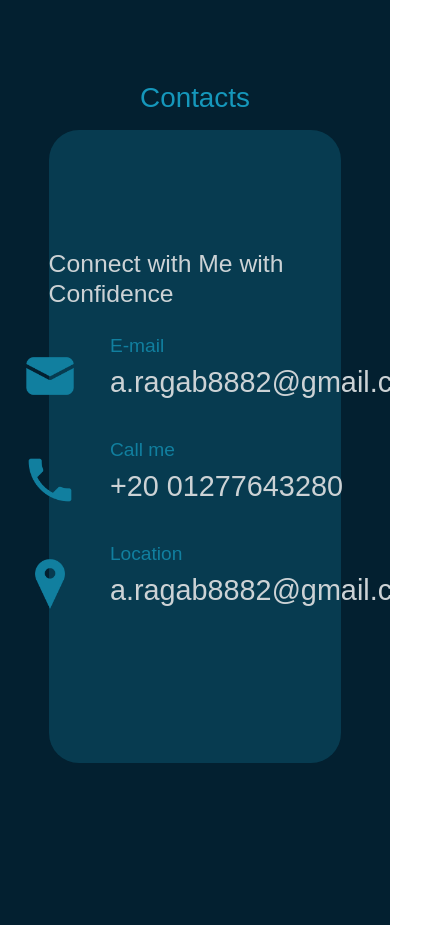
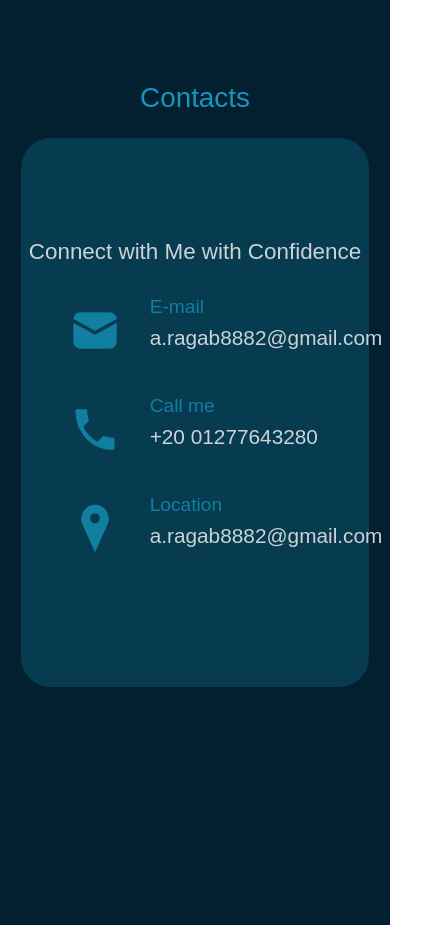
Before and after one commit to AbdallahRagab7/Abdallah-Portfolio, a Vue app: page /#/ in a window 390 px wide. Shown: the part 4040-4965 px from the top of the page, 432 px wide, since content can reach past the window. Built offline with nearby package versions, Linux system fonts and the light colour scheme; a web font is replaced by a local one.

Commit message:
responsive contact

```diff
--- a/src/pages/ContactMe.vue
+++ b/src/pages/ContactMe.vue
@@ -1,6 +1,6 @@
 <template>
   <div class="container">
-    <h1 class="text-center mb-3">Contacts</h1>
+    <h1 class="text-center mb-4">Contacts</h1>
     <div class="contact">
       <h2>Connect with Me with Confidence</h2>
 
@@ -85,6 +85,46 @@ label {
   font-family: var(--heading-font);
   color: var(--primary-color);
   font-size: 1.2rem;
+}
+
+
+
+@media (max-width:768px) {
+    .mycontacts a,
+    .mycontacts p {
+      font-size: 1.4rem;
+    }
+
+
+    img {
+        width: 110px;
+        height: 115px;
+      }
 
 }
+@media (max-width:576px) {
+    h2 {
+        font-size: 1.4rem;
+    }
+    .mycontacts a,
+    .mycontacts p {
+      font-size: 1.3rem;
+    }
+
+
+    img {
+        width: 110px;
+        height: 115px;
+      }
+
+      .contact {
+        width: 95%;
+        height: 65%;
+
+      }
+}
+
+
+
+
 </style>
```
Also changed, not shown: src/App.vue (+18 -0 lines).
